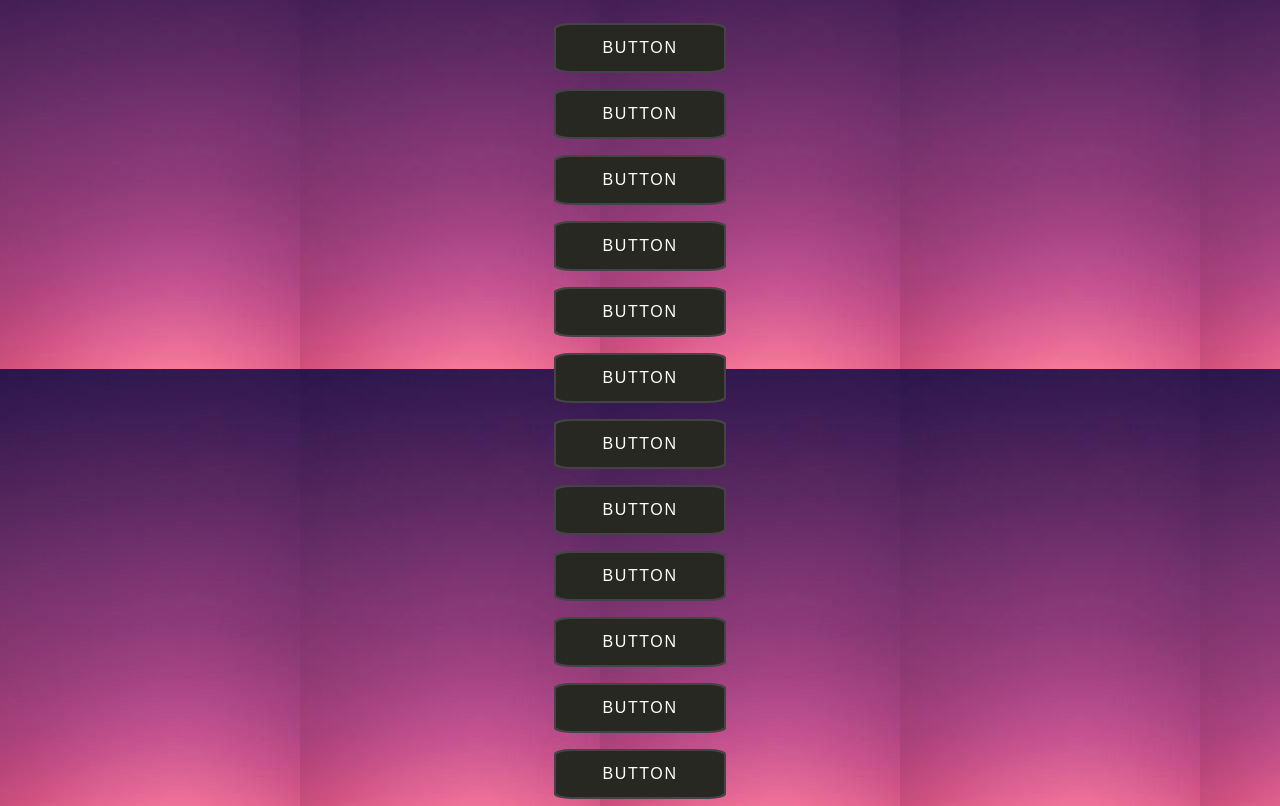
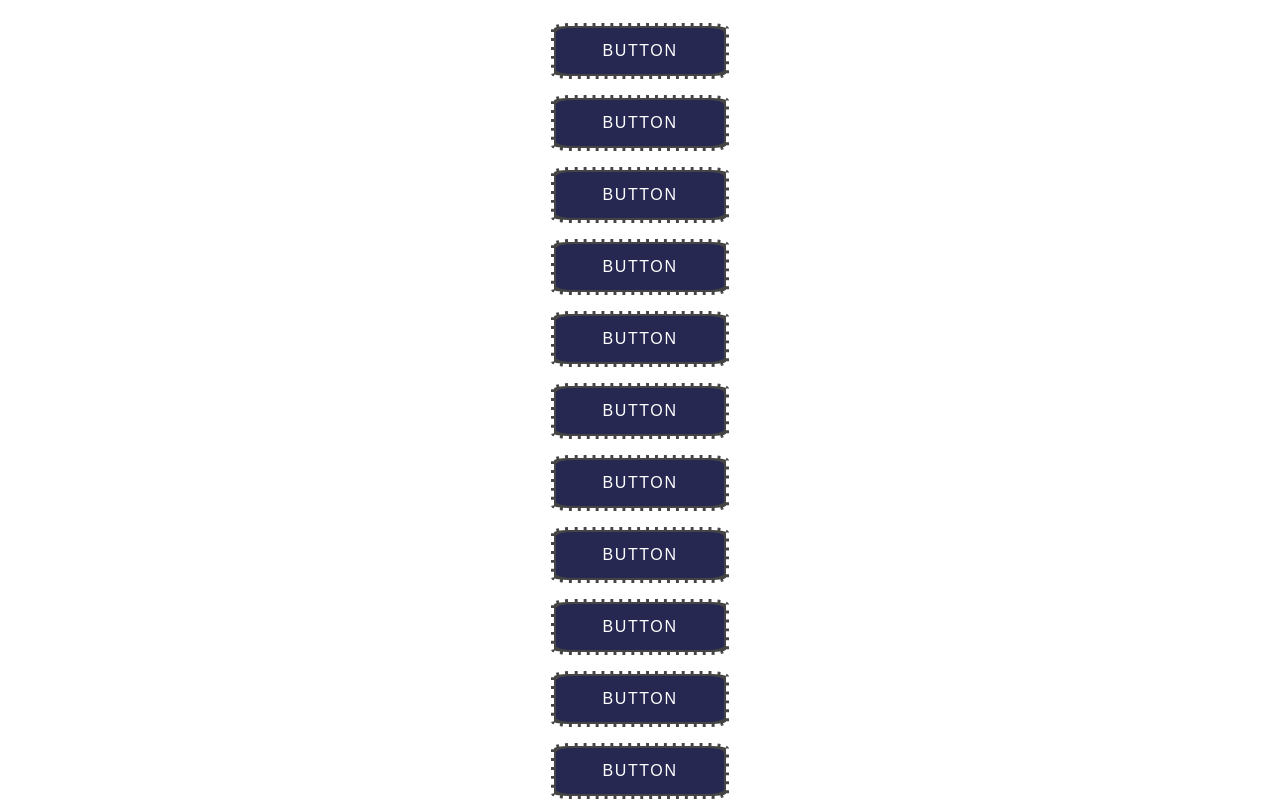
Before and after one commit to Mr-Srinu/BSV, a plain HTML site: page index.html in a window 1280 px wide. Shown: the part 81-887 px from the top of the page. Drawn offline with Linux system fonts and the light colour scheme.

Commit message:
Update style.css
Gg

```diff
--- a/style.css
+++ b/style.css
@@ -11,7 +11,6 @@ body {
   align-items: center;
   justify-content: center;
   min-height: 100vh;
-  background-image:url(bg-image.jpg.jpg);
   background-attachment: fixed;
 }
 
@@ -21,7 +20,7 @@ button {
   color: #fff;
   text-decoration: none;
   text-transform: uppercase;
-  border: none;
+  border: dashed;
   letter-spacing: 0.1rem;
   font-size: 1rem;
   padding: 1rem 3rem;
@@ -34,8 +33,8 @@ button:hover {
   padding: 1.1rem 3.1rem;
   background: var(--clr);
   color: var(--clr);
-  /* box-shadow: 0 0 35px var(--clr); */
-  animation: box 3s infinite;
+  box-shadow: 0 0 35px var(--clr);
+  animation: box 8s infinite;
   border-radius: 10%;
 }
 
@@ -43,7 +42,7 @@ button::before {
   content: "";
   position: absolute;
   inset: 2px;
-  background: #272822;
+  background: #272852;
   border-radius: 10%;
 }
 
```
